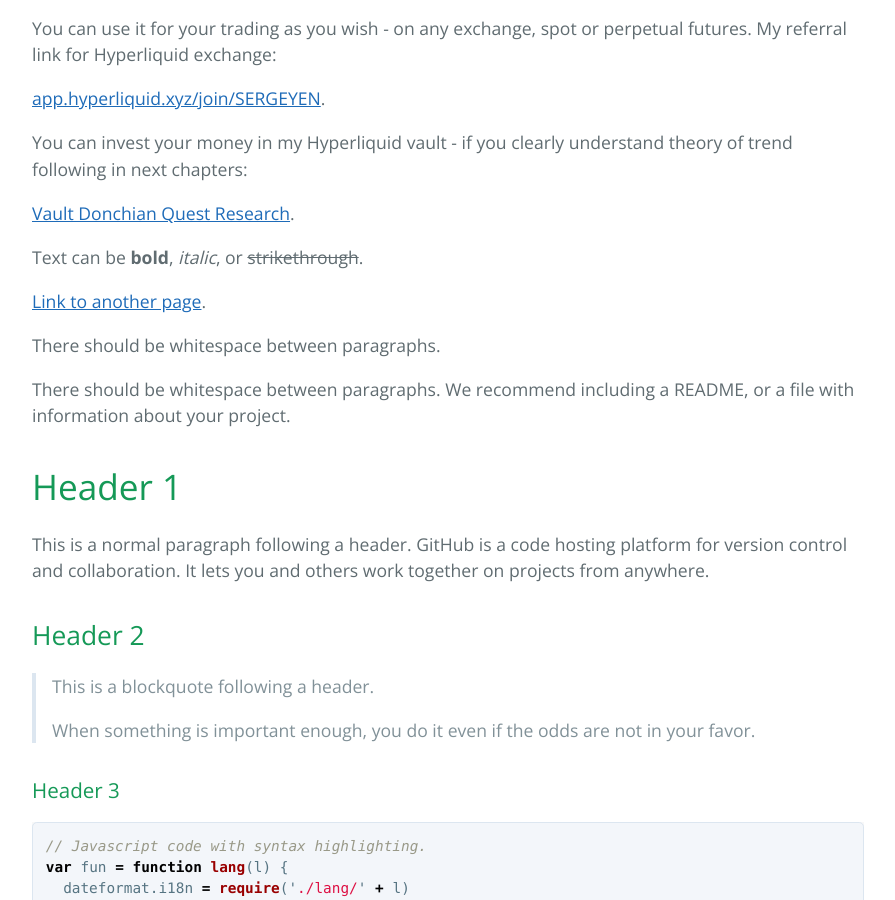
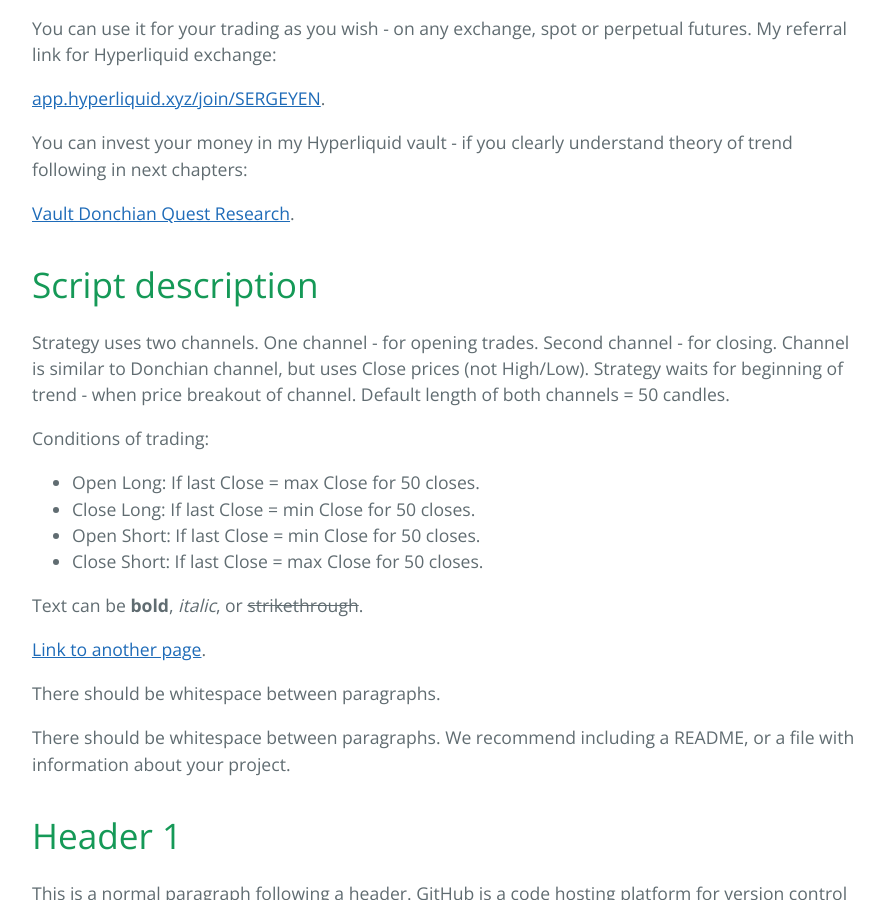
Before and after one commit to sergeyen7/sergeyen7.github.io, a Jekyll site: the page built from index.md, in a window 1280 px wide and 900 px high, scrolled down 2051 px. Shown: the whole window, without its empty margins (192-1087 px from the left). Built offline with Jekyll 4.4.1, drawn with Linux system fonts in a browser that asks for light colours.

Commit message:
Update index.md

```diff
--- a/index.md
+++ b/index.md
@@ -42,6 +42,21 @@ You can use it for your trading as you wish - on any exchange, spot or perpetual
 You can invest your money in my Hyperliquid vault - if you clearly understand theory of trend following in next chapters:
 
 [Vault Donchian Quest Research](https://app.hyperliquid.xyz/vaults/0x54094fd5077de413017b5e83da0b587043b55144).
+
+# Script description
+
+Strategy uses two channels. One channel - for opening trades. Second channel - for closing. Channel is similar to Donchian channel, but uses Close prices (not High/Low). Strategy waits for beginning of trend - when price breakout of channel. Default length of both channels = 50 candles.
+
+Conditions of trading:
+
+* Open Long: If last Close = max Close for 50 closes.
+* Close Long: If last Close = min Close for 50 closes.
+- Open Short: If last Close = min Close for 50 closes.
+- Close Short: If last Close = max Close for 50 closes.
+
+
+
+
 
 Text can be **bold**, _italic_, or ~~strikethrough~~.
 
```
